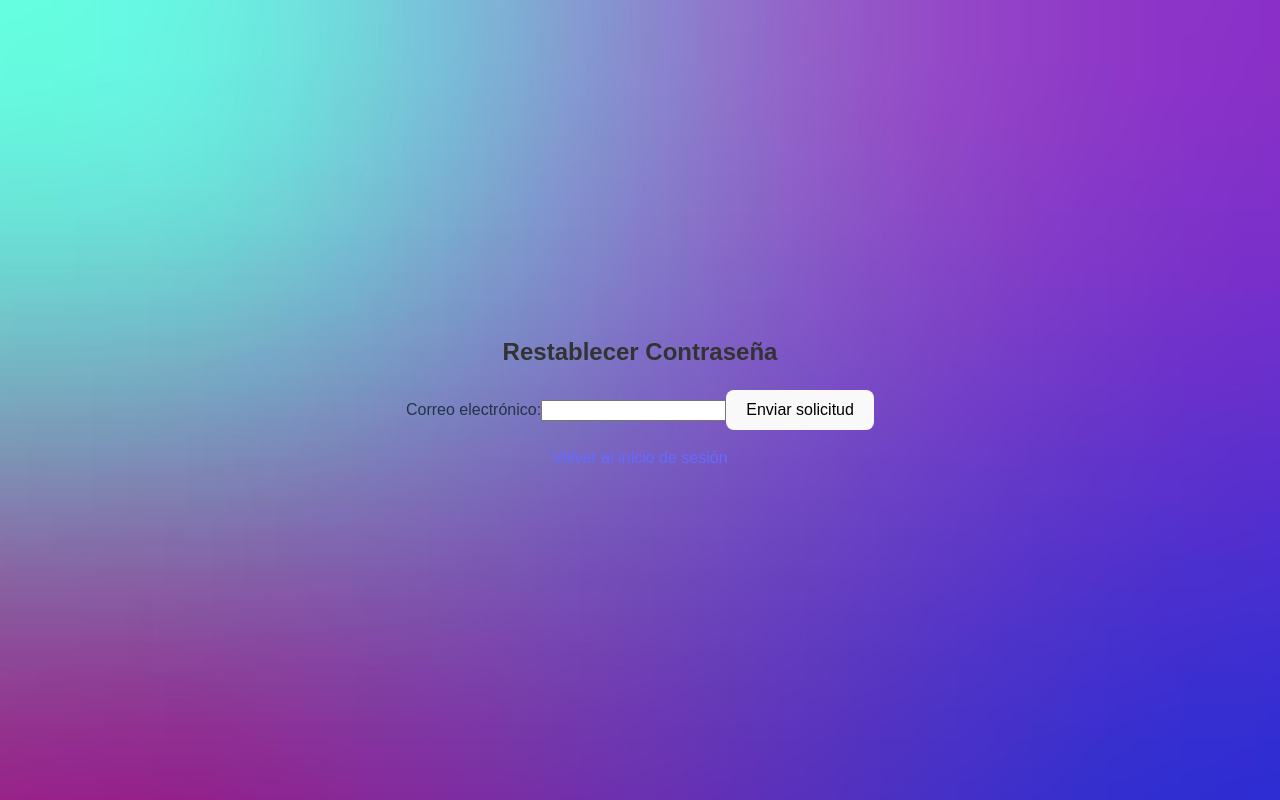
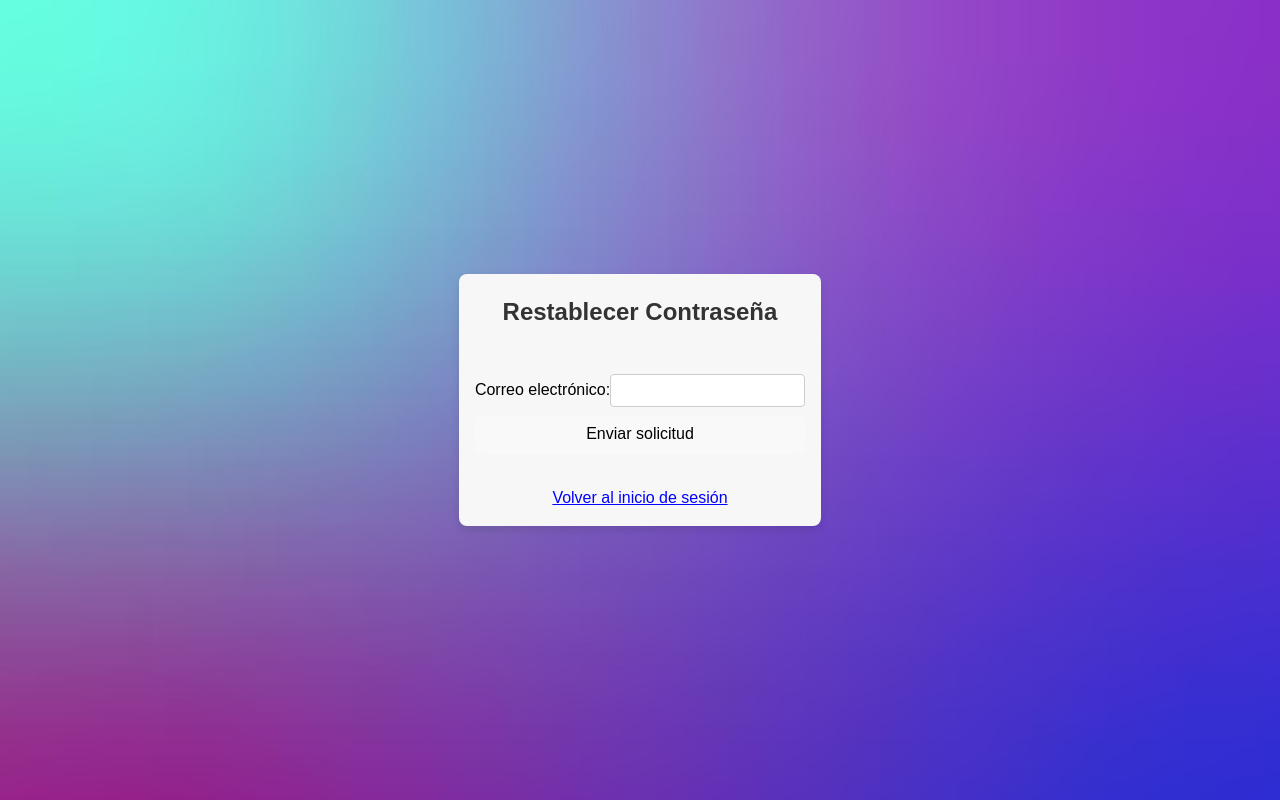
Before and after one commit to idiarj/web2, a React (Vite) app in the folder client/front-end-web2/: page /forgot-password in a window 1280 px wide. Built offline with nearby package versions, Linux system fonts and the light colour scheme.

Commit message:
front email

```diff
--- /dev/null
+++ b/client/front-end-web2/src/components/forgot-password.css
@@ -0,0 +1,42 @@
+.forgot-password-container{
+    display: grid;
+    justify-content: center;
+    align-items: center;
+    background-color: #f7f7f7;
+    border-radius: 8px;
+    box-shadow: 0 4px 8px rgba(0, 0, 0, 0.1);
+    overflow: hidden;
+}
+
+.forgot-password-form{
+    display: grid;
+    flex-direction: column;
+    padding: 1rem;
+}
+
+label{
+    color: black;
+}
+
+input{
+    margin-bottom: 0.5rem; /* Reduce el margen inferior */
+    background-color: #fff;
+    margin-top: 0.5rem;
+    margin-bottom: 0.5rem;
+    padding: 0.5rem;
+    border: 1px solid #ccc;
+    color: #333;
+    border-radius: 4px
+}
+
+.back-to-login{
+    margin-top: 1rem;
+    text-align: center;
+    color: #333;
+}
+
+.back-to-login a {
+    color: blue;
+  text-decoration: underline;
+  cursor: pointer;
+}
--- a/client/front-end-web2/src/components/forgot-password.jsx
+++ b/client/front-end-web2/src/components/forgot-password.jsx
@@ -1,5 +1,6 @@
 import React, { useState } from 'react';
 import { Link } from 'react-router-dom';
+import './forgot-password.css';
 
 function ForgotPassword() {
   const [email, setEmail] = useState('');
@@ -30,7 +31,7 @@ function ForgotPassword() {
     <div className="forgot-password-container">
       <h2>Restablecer Contraseña</h2>
       <form onSubmit={handleSubmit} className="forgot-password-form">
-        <label>
+        <label className='label'>
           Correo electrónico:
           <input
             type="email"
--- a/client/front-end-web2/src/components/login.css
+++ b/client/front-end-web2/src/components/login.css
@@ -134,3 +134,15 @@ h2 {
   text-decoration: underline;
   cursor: pointer;
 }
+
+.forgot-password-link{
+  margin-top: 1rem;
+  text-align: center;
+  color: #333;
+}
+
+.forgot-password-link a {
+  color: blue;
+  text-decoration: underline;
+  cursor: pointer;
+}
--- a/client/front-end-web2/src/components/register.css
+++ b/client/front-end-web2/src/components/register.css
@@ -89,7 +89,7 @@ h2 {
 }
 
 .register-form input {
-  width: 80%; /* Ajusta el ancho de los inputs */
+  width: 94.2%;
   padding: 0.5rem;
   margin-top: 0.5rem;
   margin-bottom: 0.5rem; /* Reduce el margen inferior */
```
